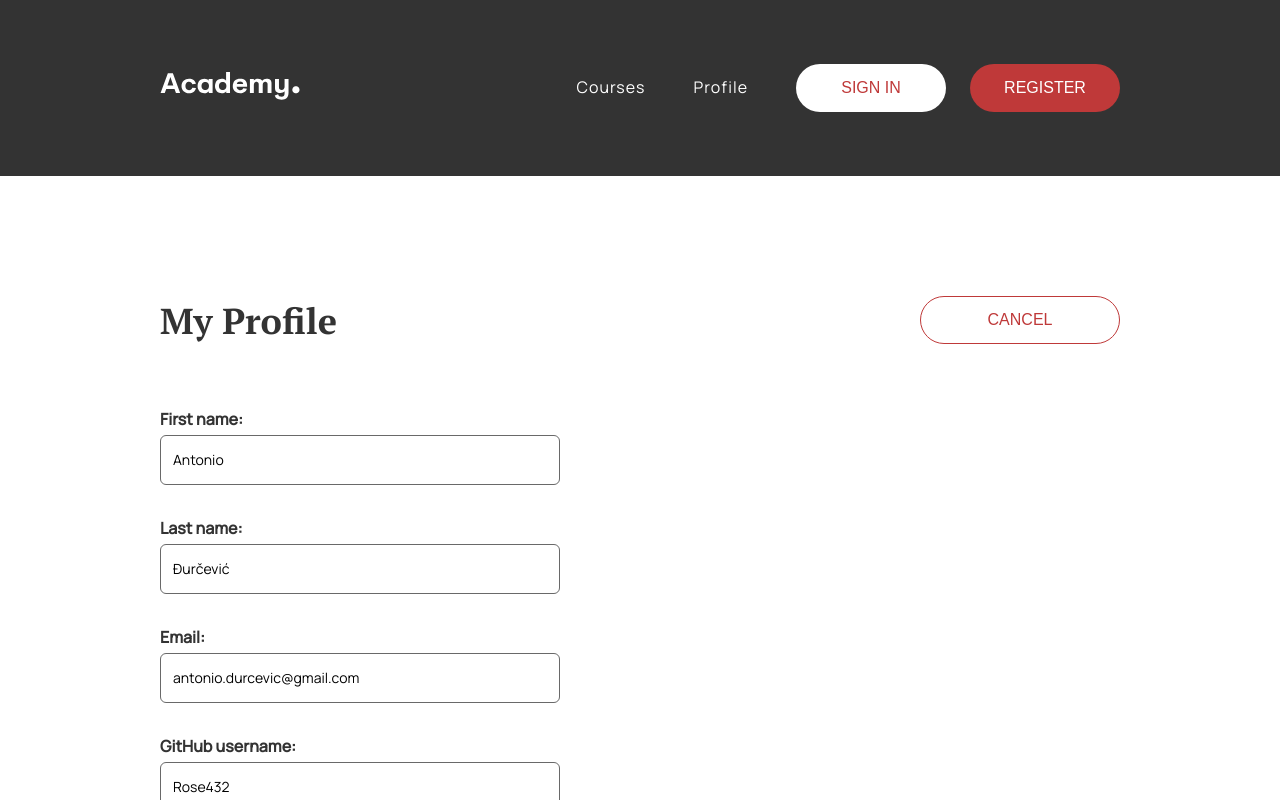
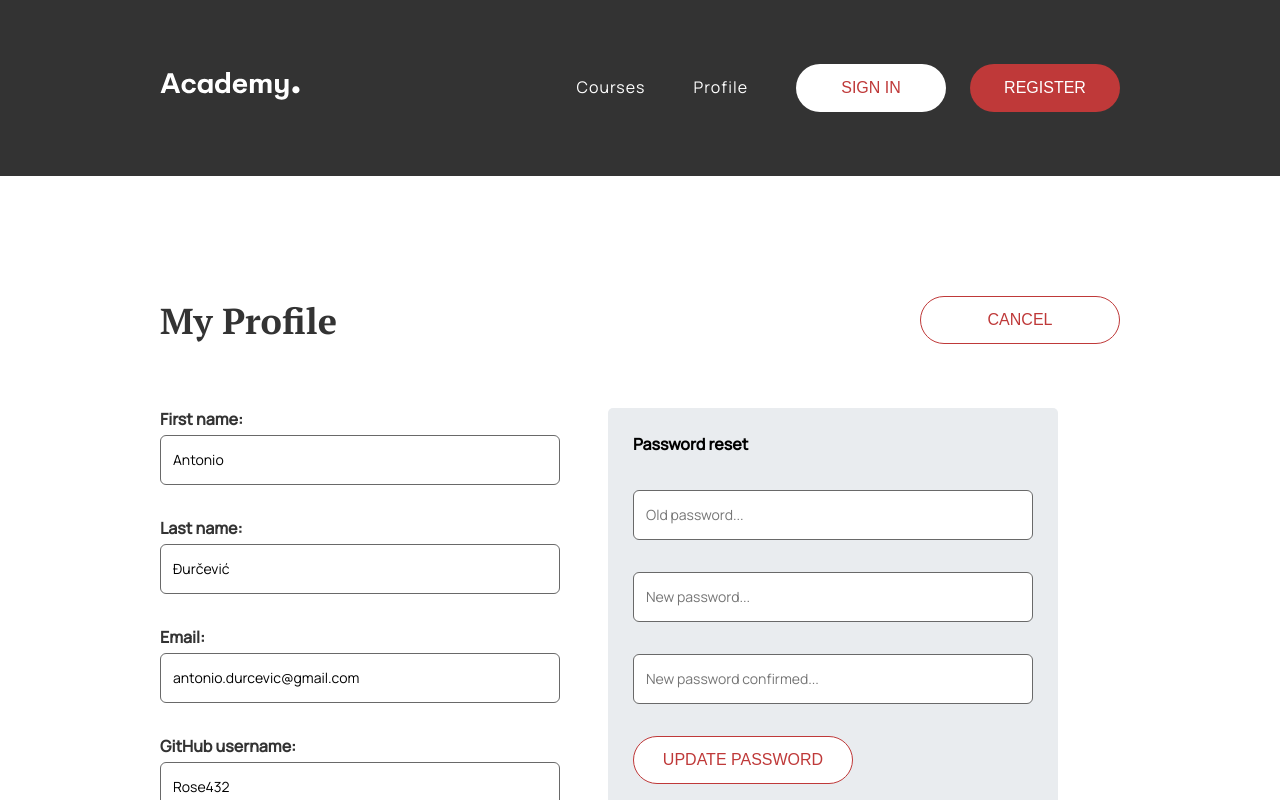
Before and after one commit to adurcevic/Speck-project, a React (Create React App) app: page /profile in a window 1280 px wide. Both pictures are taken after a click on the button "EDIT". Shown: the top 800 px of the page. Built offline with nearby package versions, Linux system fonts and the light colour scheme.

Commit message:
FInished Profile Layout

```diff
--- /dev/null
+++ b/src/components/PasswordWidget/PasswordWidget.js
@@ -0,0 +1,23 @@
+import React from "react";
+import {
+  PasswordContainer,
+  PasswordWrapper,
+  PasswordTitle,
+  PasswordText,
+} from "./PasswordWidgetStyle";
+
+const PasswordWidget = ({ children, active }) => {
+  return (
+    <PasswordContainer>
+      <PasswordWrapper>
+        <PasswordTitle>Password reset</PasswordTitle>
+        <PasswordText active={active}>
+          In order to reset password, click on Edit button.
+        </PasswordText>
+      </PasswordWrapper>
+      {children}
+    </PasswordContainer>
+  );
+};
+
+export default PasswordWidget;
--- /dev/null
+++ b/src/components/PasswordWidget/PasswordWidgetStyle.js
@@ -0,0 +1,29 @@
+import styled from "styled-components";
+import { colors, breakpoints } from "../../lib/style/theme";
+
+export const PasswordContainer = styled.div`
+  padding: 25px;
+  border-radius: 5px;
+  background-color: #e9ecef;
+  align-self: start;
+`;
+
+export const PasswordWrapper = styled.div`
+  min-width: 300px;
+
+  @media (${breakpoints.tabletSmall}) {
+    min-width: 350px;
+  }
+`;
+
+export const PasswordTitle = styled.p`
+  font-size: 16px;
+  font-weight: 700;
+  color: ${colors.black};
+  margin-bottom: 35px;
+`;
+export const PasswordText = styled.p`
+  font-size: 16px;
+  color: ${colors.textPrimary};
+  display: ${({ active }) => (!active ? "block" : "none")};
+`;
--- a/src/pages/Profile/Profile.js
+++ b/src/pages/Profile/Profile.js
@@ -2,6 +2,7 @@ import React from "react";
 import { useState } from "react";
 import Header from "../../components/Header/Header";
 import Section from "../../components/Section/Section";
+import PasswordWidget from "../../components/PasswordWidget/PasswordWidget";
 import { Grid } from "../../lib/style/generalStyles";
 import {
   Form,
@@ -70,7 +71,6 @@ const Profile = () => {
                     firstName: "",
                     lastName: "",
                     email: "",
-
                     githubUsername: "",
                     zeplinUsername: "",
                     activeFacultyYear: "",
@@ -79,7 +79,7 @@ const Profile = () => {
               }}
             >
               {(formik) => (
-                <Form isCentered>
+                <Form>
                   <FormRow>
                     <Label htmlFor="firstName">First name:</Label>
                     <Field
@@ -96,7 +96,6 @@ const Profile = () => {
                       type="text"
                       name="lastName"
                       placeholder="Last name..."
-                      value="Đurčević"
                       disabled={formik.isSubmitting}
                     />
                     <ErrorMessage component={"div"} name="lastName" />
@@ -107,7 +106,6 @@ const Profile = () => {
                       type="email"
                       name="email"
                       placeholder="Email..."
-                      value="antonio.durcevic@gmail.com"
                       disabled={formik.isSubmitting}
                     />
                     <ErrorMessage component={"div"} name="email" />
@@ -118,7 +116,6 @@ const Profile = () => {
                       type="text"
                       name="githubUsername"
                       placeholder="GitHub Username..."
-                      value="Rose432"
                       disabled={formik.isSubmitting}
                     />
                     <ErrorMessage component={"div"} name="gitHubUsername" />
@@ -129,7 +126,6 @@ const Profile = () => {
                       type="text"
                       name="zeplinUsername"
                       placeholder="Zeplin username..."
-                      value="Rose55"
                       disabled={formik.isSubmitting}
                     />
                     <ErrorMessage component={"div"} name="zeplinUsername" />
@@ -156,14 +152,98 @@ const Profile = () => {
                     <ErrorMessage component={"div"} name="activeFacultyYear" />
                   </FormRow>
                   <FormRow>
-                    <Button isOutline disabled={formik.isSubmitting}>
-                      {formik.isSubmitting ? "Processing..." : "Update"}
-                    </Button>
+                    <div style={{ display: !active ? "none" : "block" }}>
+                      <Button isOutline disabled={formik.isSubmitting}>
+                        {formik.isSubmitting ? "Processing..." : "Update"}
+                      </Button>
+                    </div>
                   </FormRow>
                 </Form>
               )}
             </Formik>
           </Fieldset>
+          <PasswordWidget active={active}>
+            <div style={{ display: !active ? "none" : "block" }}>
+              <Formik
+                initialValues={{
+                  oldPassword: "",
+                  newPassword: "",
+                  newPasswordConfirmed: "",
+                }}
+                validationSchema={Yup.object({
+                  oldPassword: Yup.string().required(
+                    "Old password is required"
+                  ),
+                  newPassword: Yup.string()
+                    .min(8, "New password must be at least 8 characters long")
+                    .required("New password is required"),
+                  newPasswordConfirmed: Yup.string().test(
+                    "passwords-match",
+                    "Passwords must match",
+                    function (value) {
+                      return this.parent.newPassword === value;
+                    }
+                  ),
+                })}
+                onSubmit={(values, actions) => {
+                  setTimeout(() => {
+                    alert(
+                      JSON.stringify("Password updated successfully", null, 2)
+                    );
+                    actions.setSubmitting(false);
+                    actions.resetForm({
+                      oldPassword: "",
+                      newPassword: "",
+                      newPasswordConfirmed: "",
+                    });
+                  }, 1000);
+                }}
+              >
+                {(formik) => (
+                  <Form>
+                    <FormRow>
+                      <Field
+                        type="password"
+                        name="oldPassword"
+                        placeholder="Old password..."
+                        disabled={formik.isSubmitting}
+                      />
+                      <ErrorMessage component={"div"} name="oldPassword" />
+                    </FormRow>
+                    <FormRow>
+                      <Field
+                        type="password"
+                        name="newPassword"
+                        placeholder="New password..."
+                        disabled={formik.isSubmitting}
+                      />
+                      <ErrorMessage component={"div"} name="newPassword" />
+                    </FormRow>
+                    <FormRow>
+                      <Field
+                        type="password"
+                        name="newPasswordConfirmed"
+                        placeholder="New password confirmed..."
+                        disabled={formik.isSubmitting}
+                      />
+                      <ErrorMessage
+                        component={"div"}
+                        name="newPasswordConfirmed"
+                      />
+                    </FormRow>
+
+                    <FormRow>
+                      <Button isOutline disabled={formik.isSubmitting}>
+                        {formik.isSubmitting
+                          ? "Processing..."
+                          : "Update password"}
+                      </Button>
+                    </FormRow>
+                  </Form>
+                )}
+              </Formik>
+            </div>
+          </PasswordWidget>
         </Grid>
       </Section>
     </>
```
Also changed, not shown: src/lib/style/generalStyles.js.
